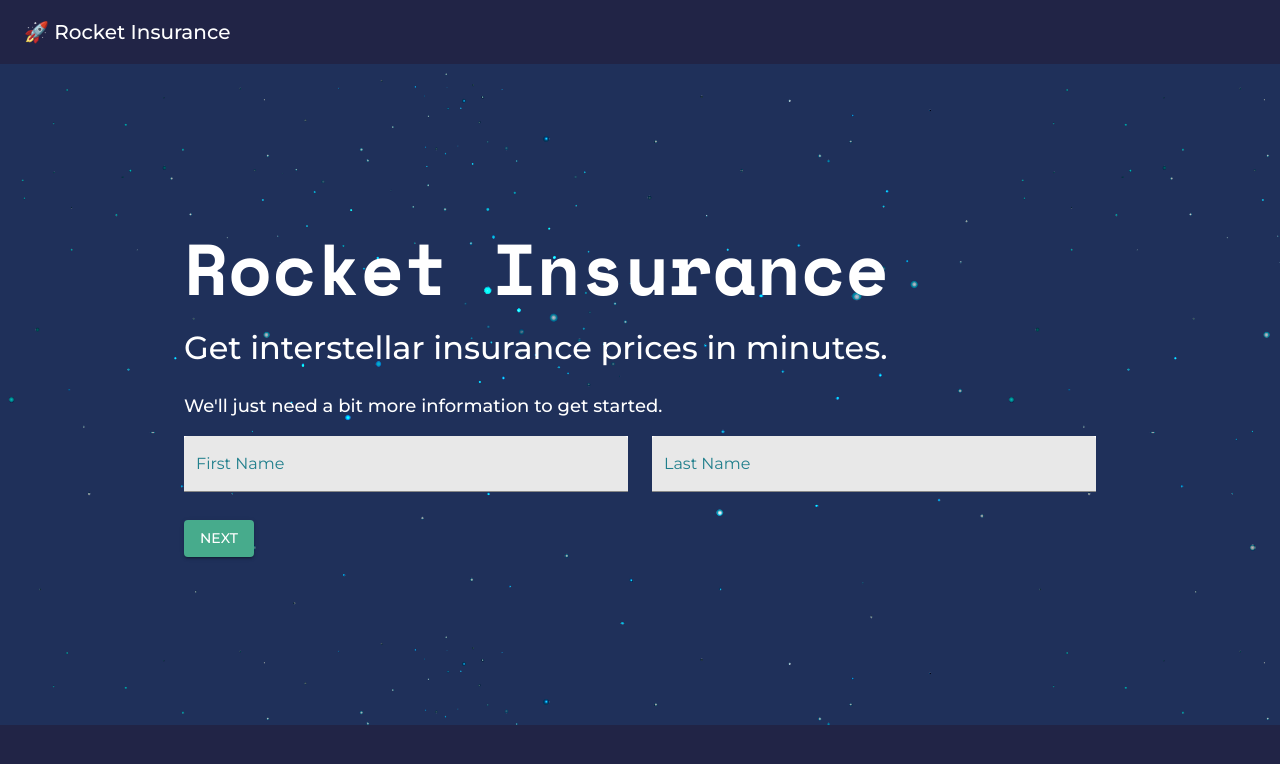
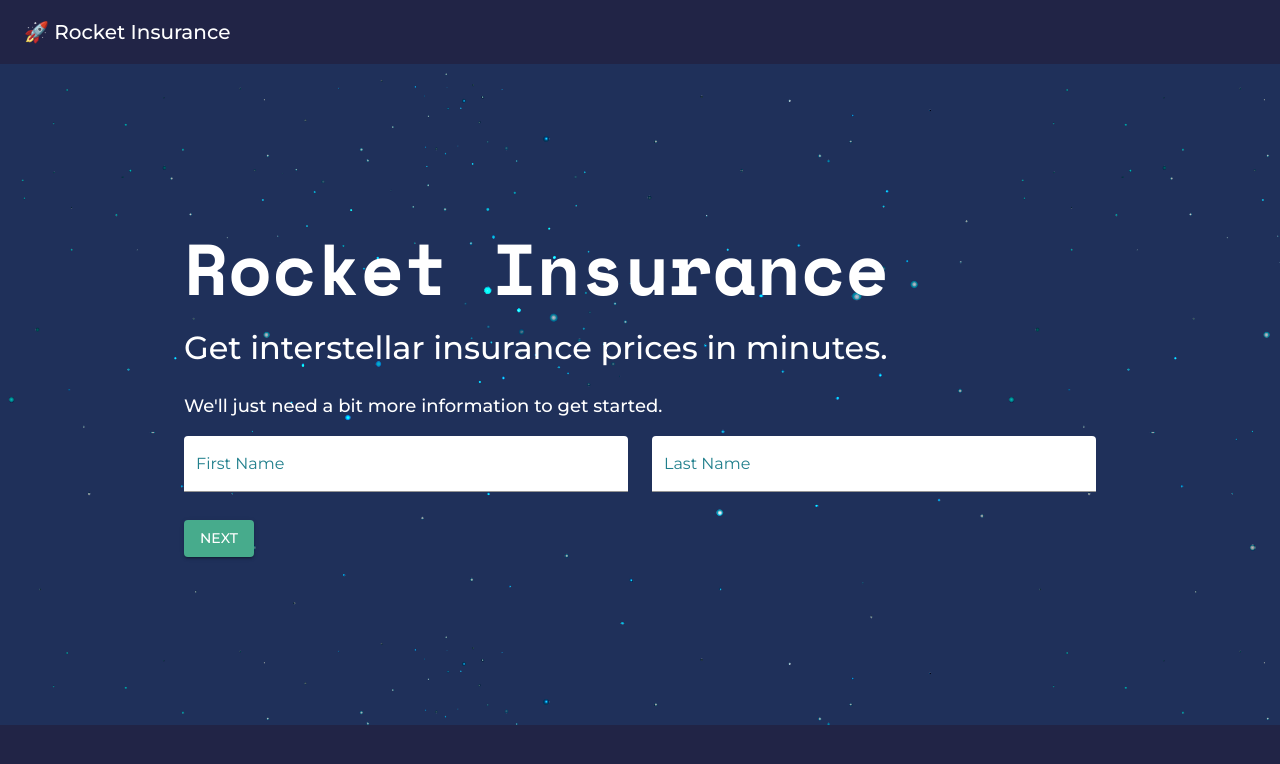
Before and after one commit to deeplyfriedchicken/Rocket-Insurance-UI, a React app: page / in a window 1280 px wide. Shown: the top 764 px of the page. Built offline with nearby package versions, Linux system fonts and the light colour scheme.

Commit message:
updated ratings page

```diff
--- a/src/components/Ratings/Ratings.tsx
+++ b/src/components/Ratings/Ratings.tsx
@@ -1,13 +1,17 @@
 import React from 'react';
 
-import galaxyImage from '../../assets/galaxy.png';
+import { createStyles, makeStyles, Theme } from '@material-ui/core/styles';
+import { useHistory } from 'react-router-dom';
 
 import { SwitchTransition, CSSTransition } from 'react-transition-group';
-import { Button, Container, Grid, TextField, Typography } from '@material-ui/core';
+import { Container, Typography } from '@material-ui/core';
 
 import Heading from '../Common/Heading';
 
-import { createStyles, makeStyles, Theme } from '@material-ui/core/styles';
+import NameForm from './NameForm/NameForm';
+import AddressForm from './AddressForm/AddressForm';
+
+import galaxyImage from '../../assets/galaxy.png';
 
 const useStyles = makeStyles((theme: Theme) =>
   createStyles({
@@ -29,20 +33,13 @@ const useStyles = makeStyles((theme: Theme) =>
       fontSize: '18px',
       marginBottom: '16px',
     },
-    formContainer: {
-      marginBottom: '16px',
-    },
-    textField: {
-      backgroundColor: 'white',
-      '&:focused': {
-        backgroundColor: 'white',
-      }
-    },
   }),
 );
 
-const Ratings: React.FC = () => {
+const RatingsPage: React.FC = () => {
+  const history = useHistory();
   const classes = useStyles();
+  const nodeRef = React.useRef<HTMLDivElement>(null);
   const [page, setPage] = React.useState(0);
   const [isTransitioning, setIsTransitioning] = React.useState(false);
 
@@ -53,20 +50,12 @@ const Ratings: React.FC = () => {
           <CSSTransition
             key={page}
             timeout={800}
-            onEntered={(): void => {
-              console.log('entered');
-              setIsTransitioning(false);
-            }}
-            onExit={(): void => {
-              console.log('exit');
-              setIsTransitioning(true)
-            }}
-            addEndListener={(node, done): void => {
-              node.addEventListener("transitionend", done, false);
-            }}
+            nodeRef={nodeRef}
+            onEntered={(): void => setIsTransitioning(false)}
+            onExit={(): void => setIsTransitioning(true)}
             classNames="fade"
           >
-            <div className={page !== 0 ? "up" : "down"}>
+            <div ref={nodeRef} className={page !== 0 ? "up" : "down"}>
               {page === 0 ? (
                 <>
                   <Heading text="Rocket Insurance" />
@@ -76,15 +65,7 @@ const Ratings: React.FC = () => {
                   <Typography className={classes.paragraph} variant="subtitle2">
                     We&apos;ll just need a bit more information to get started.
                   </Typography>
-                  <Grid className={classes.formContainer} container spacing={3}>
-                    <Grid item sm={6}>
-                      <TextField className={classes.textField} fullWidth label="First Name" variant="filled" />
-                    </Grid>
-                    <Grid item sm={6}>
-                      <TextField className={classes.textField} fullWidth label="Last Name" variant="filled" />
-                    </Grid>
-                  </Grid>
-                  <Button color="secondary" variant="contained" onClick={(): void => setPage(1)}>NEXT</Button>
+                  <NameForm onSubmit={(): void => setPage(1)} />
                 </>
               ) : (
                 <>
@@ -95,24 +76,10 @@ const Ratings: React.FC = () => {
                   <Typography className={classes.paragraph} variant="subtitle2">
                     You&apos;ll be able to customize your deductible and asteroid collision after receiving your initial quote!
                   </Typography>
-                  <Grid className={classes.formContainer} container spacing={3}>
-                    <Grid item sm={7}>
-                      <TextField className={classes.textField} fullWidth label="Address" variant="filled" />
-                    </Grid>
-                    <Grid item sm={5}>
-                      <TextField className={classes.textField} fullWidth label="Apt #" variant="filled" />
-                    </Grid>
-                    <Grid item sm={4}>
-                      <TextField className={classes.textField} fullWidth label="City" variant="filled" />
-                    </Grid>
-                    <Grid item sm={4}>
-                      <TextField className={classes.textField} fullWidth label="Region" variant="filled" />
-                    </Grid>
-                    <Grid item sm={4}>
-                      <TextField className={classes.textField}fullWidth label="Postal" variant="filled" />
-                    </Grid>
-                  </Grid>
-                  <Button color="secondary" variant="contained" onClick={(): void => setPage(0)}>BACK</Button>
+                  <AddressForm
+                    onSubmit={(): void => history.push('/quote')}
+                    handleBack={(): void => setPage(0)}
+                  />
                 </>
               )}
             </div>
@@ -123,4 +90,4 @@ const Ratings: React.FC = () => {
   );
 };
 
-export default Ratings;
+export default RatingsPage;
```
